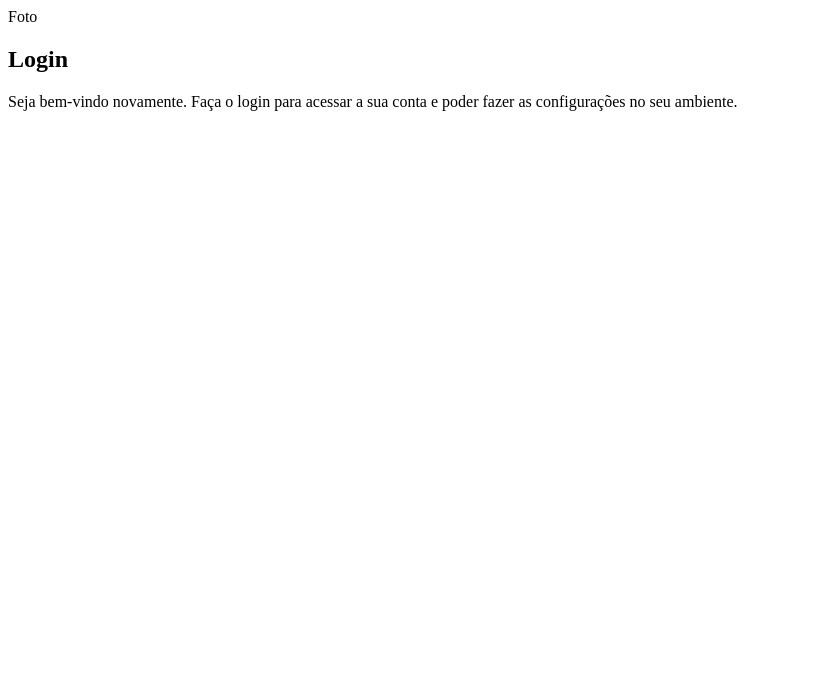
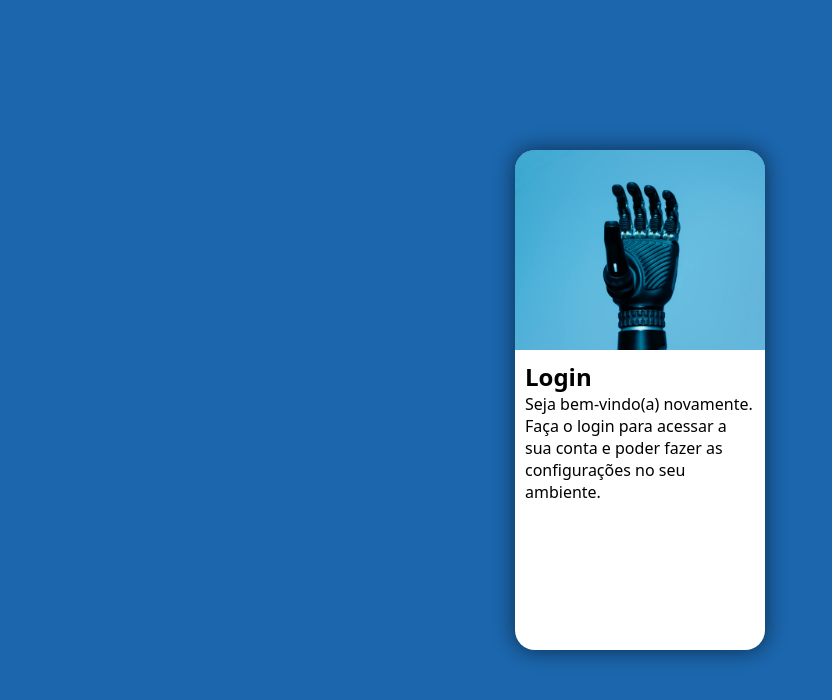
Before and after one commit to LincolnDF/projeto-login, a plain HTML site: page index.html in a window 1280 px wide. Shown: the whole page, without its empty margins (0-832 px from the left). Drawn offline with Linux system fonts and the light colour scheme.

Commit message:
Dando inicio a interface

```diff
--- a/estilos/style.css
+++ b/estilos/style.css
@@ -2,8 +2,55 @@
 
 /*
  paleta de cores
+
  rgb(151, 178, 203)
  rgb(80, 132, 181)
  rgb(27, 102, 173)
 
 */
+
+* {
+    margin: 0px;
+    padding: 0px;
+    box-sizing: border-box;
+
+    font-family: system-ui, -apple-system, BlinkMacSystemFont, 'Segoe UI', Roboto, Oxygen, Ubuntu, Cantarell, 'Open Sans', 'Helvetica Neue', sans-serif;
+}
+
+body, html {
+    background-color: rgb(27, 102, 173);
+    height: 10vh;
+    width: 100vw;
+}
+main {
+    position: relative;
+    height: 100vh;
+    width: 100vw;
+}
+
+section#login {
+    position: absolute;
+    top: 50%;
+    left: 50%;
+    transform: translate(-50%, -50%);
+    overflow: hidden;
+
+    background-color: white;
+    width: 250px;
+    height: 500px;
+    border-radius: 20px;
+    box-shadow: 0px 0px 20px 2px rgba(0, 0, 0, 0.475);
+}
+
+section#login > div#imagem {
+    display: block;
+    background: rgb(27, 102, 173) url(../imagens/pexels-cottonbro-6153738\ \(1\).jpg) no-repeat;
+    background-position: left ;
+    background-size: cover;
+    height: 200px;
+}
+
+section#login > div#formulario {
+    display: block;
+    padding: 10px;
+}
--- a/index.html
+++ b/index.html
@@ -10,11 +10,11 @@
     <main>
         <section id="login">
             <div id="imagem">
-                Foto
+
             </div>
             <div id="formulario">
                 <h1>Login</h1>
-                <p>Seja bem-vindo novamente. Faça o login para acessar a sua conta e poder fazer as configurações no seu ambiente.</p>
+                <p>Seja bem-vindo(a) novamente. Faça o login para acessar a sua conta e poder fazer as configurações no seu ambiente.</p>
                 <form action="login.php" method="post">
 
 
```
